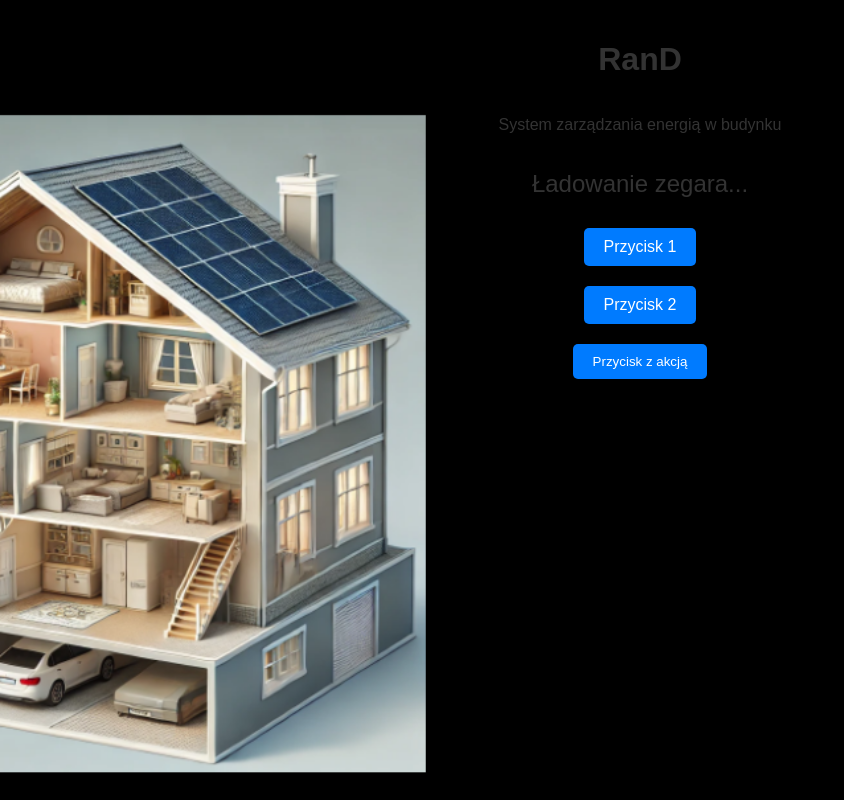
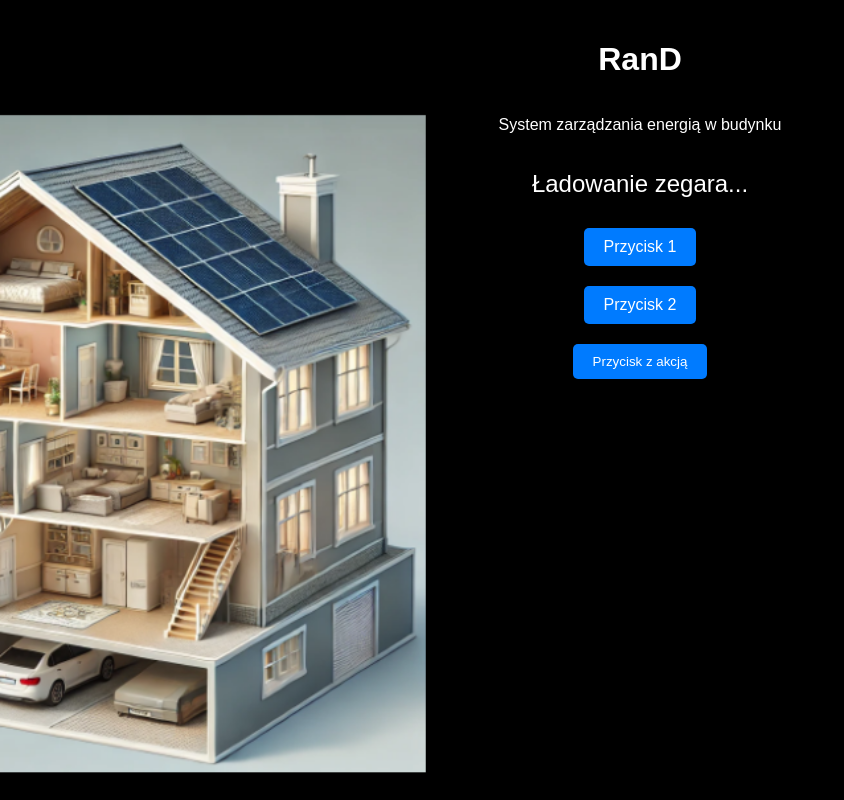
Before and after one commit to bplacheta/RanD.github.io, a plain HTML site: page index.html in a window 1280 px wide. Shown: the whole page, without its empty margins (0-844 px from the left). Drawn offline with Linux system fonts and the light colour scheme.

Commit message:
Update index.html

```diff
--- a/index.html
+++ b/index.html
@@ -16,10 +16,10 @@
       background-size: cover; /* Dopasowanie obrazka do całego tła */
       background-position: center;
       background-attachment: fixed; /* Sprawia, że tło nie przewija się */
-      color: #333; /* Kolor tekstu, żeby był czytelny na tle */
+      color: #FFF; /* Kolor tekstu, żeby był czytelny na tle */
     }
     h1 {
-      color: #333;
+      color: #FFF;
     }
     .button {
       padding: 10px 20px;
@@ -37,7 +37,7 @@
     #clock {
       font-size: 1.5em;
       margin: 20px;
-      color: #333;
+      color: #FFF;
     }
   </style>
 </head>
```
